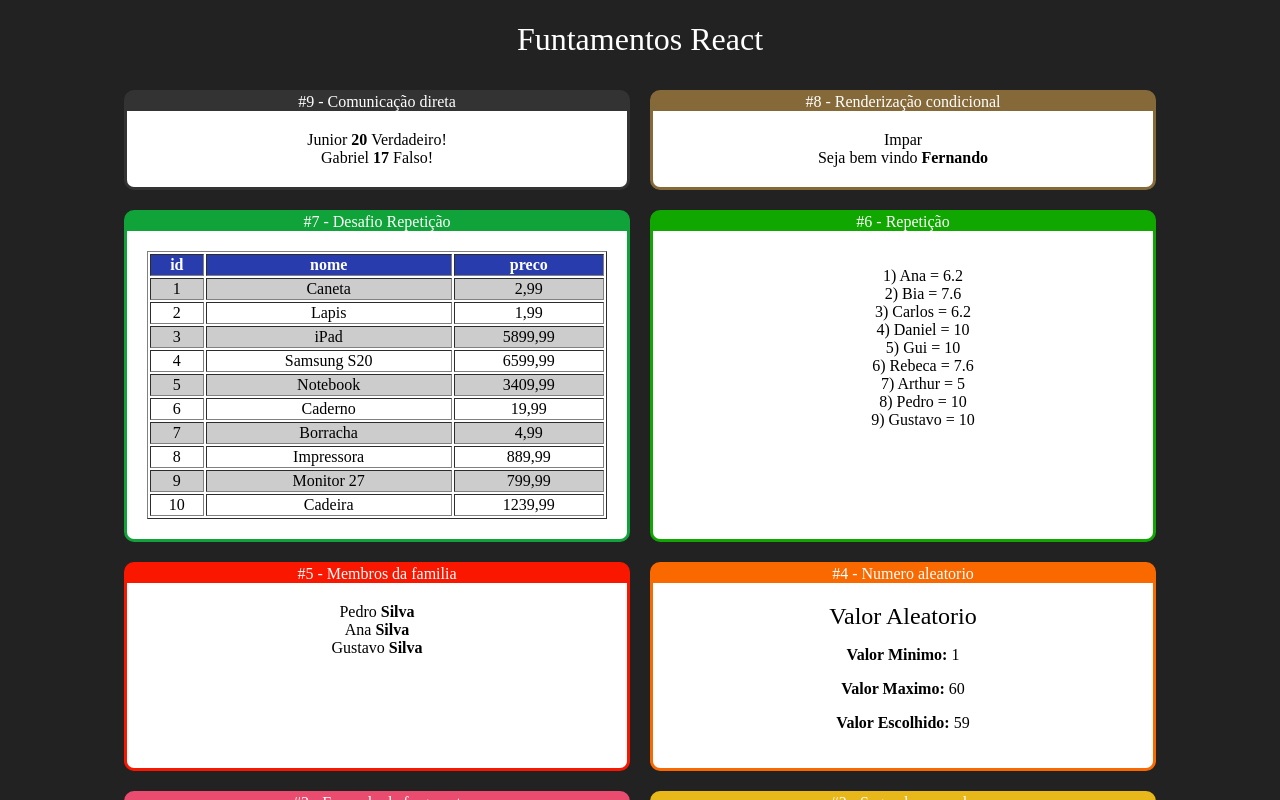
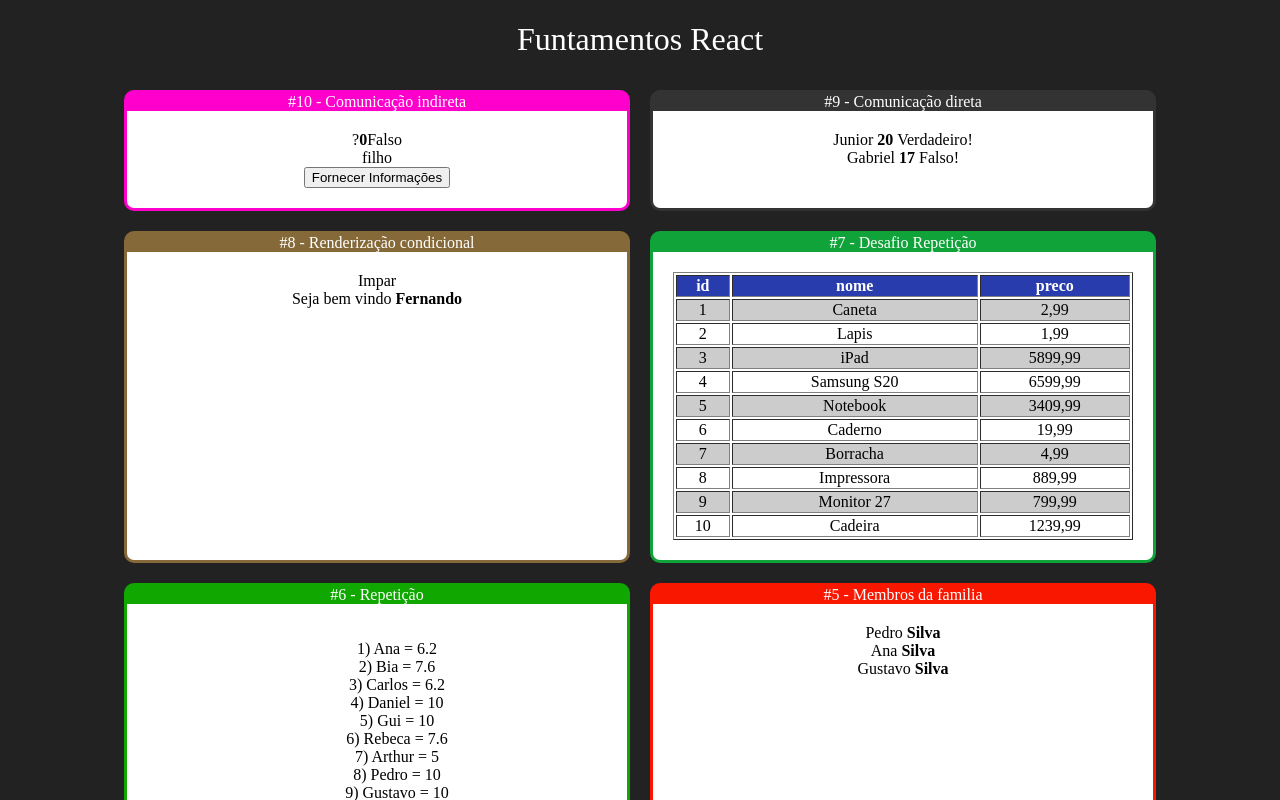
Before and after one commit to Miguel-Barros-Clear/fundamentals-react, a React (Create React App) app: page / in a window 1280 px wide. Shown: the top 800 px of the page. Built offline with nearby package versions, Linux system fonts and the light colour scheme.

Commit message:
feat: Indirect Communication

```diff
--- a/src/app.jsx
+++ b/src/app.jsx
@@ -14,6 +14,7 @@ import TableProducts from "./components/repeticao/tableProducts";
 import EvenOrOdd from "./components/conditional/evenOrOdd";
 import UserInfo from "./components/conditional/userInfo";
 import DirectParent from "./components/comunication/directParent";
+import { IndirectParent } from "./components/comunication/indirectParent";
 
 export default function App(props) {
   return (
@@ -21,6 +22,10 @@ export default function App(props) {
       <h1>Funtamentos React</h1>
 
       <div className="Cards">
+        <Card title="#10 - Comunicação indireta" color="#ff00cc">
+          <IndirectParent />
+        </Card>
+
         <Card title="#9 - Comunicação direta" color="#333333">
           <DirectParent />
         </Card>
--- /dev/null
+++ b/src/components/comunication/indirectChild.jsx
@@ -0,0 +1,14 @@
+import React from "react";
+
+export const IndirectChild = (props) => {
+  const callback = props.handelClick;
+
+  return (
+    <div>
+      <div>filho</div>
+      <button handelClick={() => callback("João", 53, true)}>
+        Fornecer Informações
+      </button>
+    </div>
+  );
+};
--- /dev/null
+++ b/src/components/comunication/indirectParent.jsx
@@ -0,0 +1,29 @@
+import React from "react";
+import { IndirectChild } from "./indirectChild";
+
+export const IndirectParent = (props) => {
+  let name = "?";
+  let age = 0;
+  let nerd = false;
+
+  function sendInfo(nameParams, ageParams, nerdParams) {
+    name = nameParams;
+    age = ageParams;
+    nerd = nerdParams;
+
+    console.log(nameParams, ageParams, nerdParams);
+  }
+
+  return (
+    <div>
+      <div>
+        <span>{name}</span>
+        <span>
+          <strong>{age}</strong>
+        </span>
+        <span>{nerd ? "Verdadeiro" : "Falso"}</span>
+      </div>
+      <IndirectChild handelClick={sendInfo} />
+    </div>
+  );
+};
```
